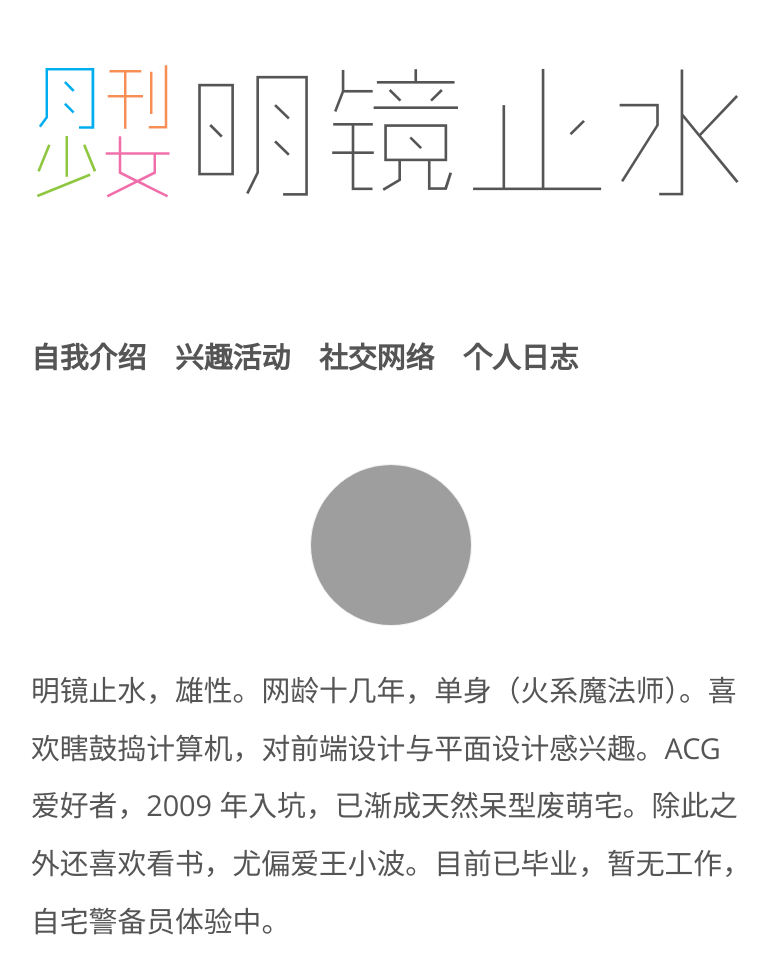
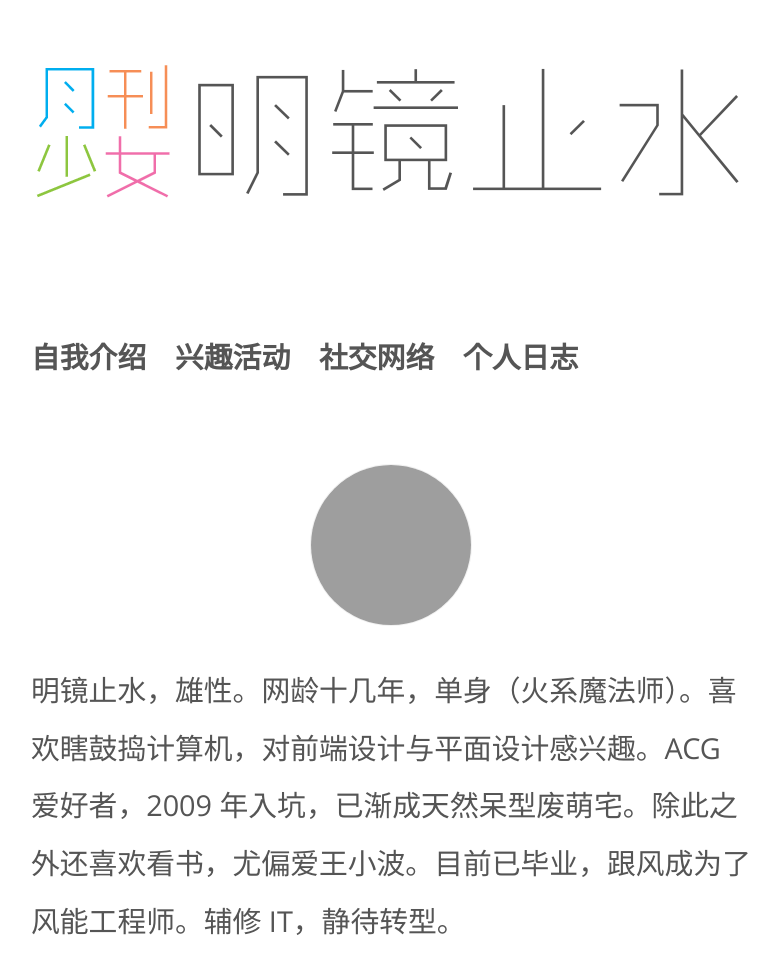
Before and after one commit to KagamiChan/kagami.moe, a plain HTML site: page index.html in a window 1280 px wide. Shown: the top 954 px of the page, without its empty margins (249-1028 px from the left). Drawn offline with nearby package versions, Linux system fonts and the light colour scheme; grey boxes are pictures that could not be loaded.

Commit message:
change status

```diff
--- a/index.html
+++ b/index.html
@@ -49,7 +49,7 @@
 
     <h2 id='profile'>自我介绍</h2>
     <img id='gravatar' src="http://www.gravatar.com/avatar/ee681d74d6f2a082a192371cbbc85a08?s=160" alt='我的gravatar' title="我的gravatar">
-    <pr>明镜止水，雄性。网龄十几年，单身（火系魔法师）。喜欢瞎鼓捣计算机，对前端设计与平面设计感兴趣。ACG 爱好者，2009 年入坑，已渐成天然呆型废萌宅。除此之外还喜欢看书，尤偏爱王小波。目前已毕业，暂无工作，自宅警备员体验中。</pr>
+    <pr>明镜止水，雄性。网龄十几年，单身（火系魔法师）。喜欢瞎鼓捣计算机，对前端设计与平面设计感兴趣。ACG 爱好者，2009 年入坑，已渐成天然呆型废萌宅。除此之外还喜欢看书，尤偏爱王小波。目前已毕业，跟风成为了风能工程师。辅修 IT，静待转型。</pr>
     <prlist>
         <dt>各类ID</dt><dd>明镜止水<br>Kagamichan<br>SynP<br>小狼NT</dd>
         <dt>会的语言</dt><dd>普通话<br>白话，两种方言<br>英语，好歹六级过了<br>法语，持续还给老师中<br>日语，一直想学</dd>
```
